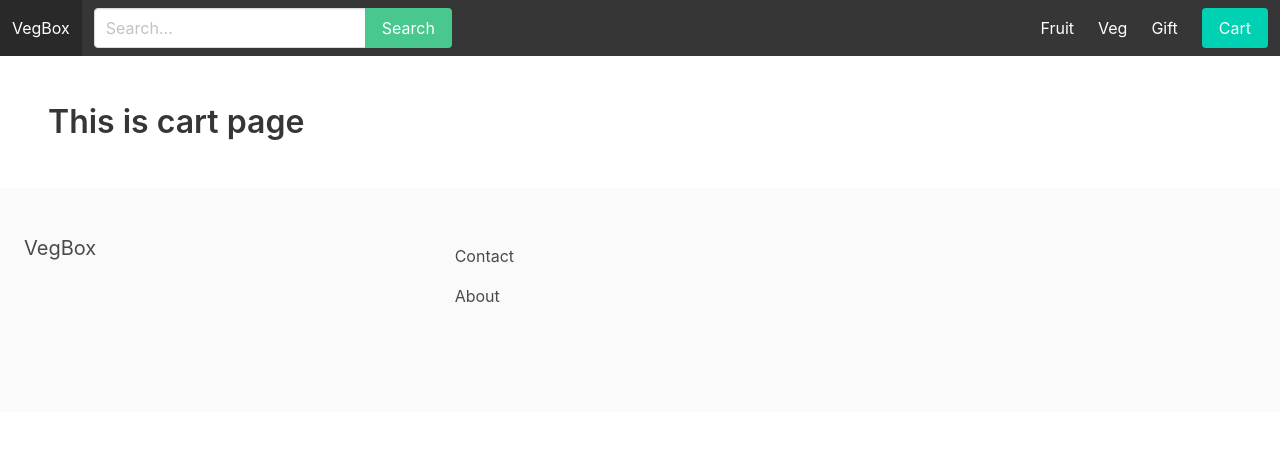
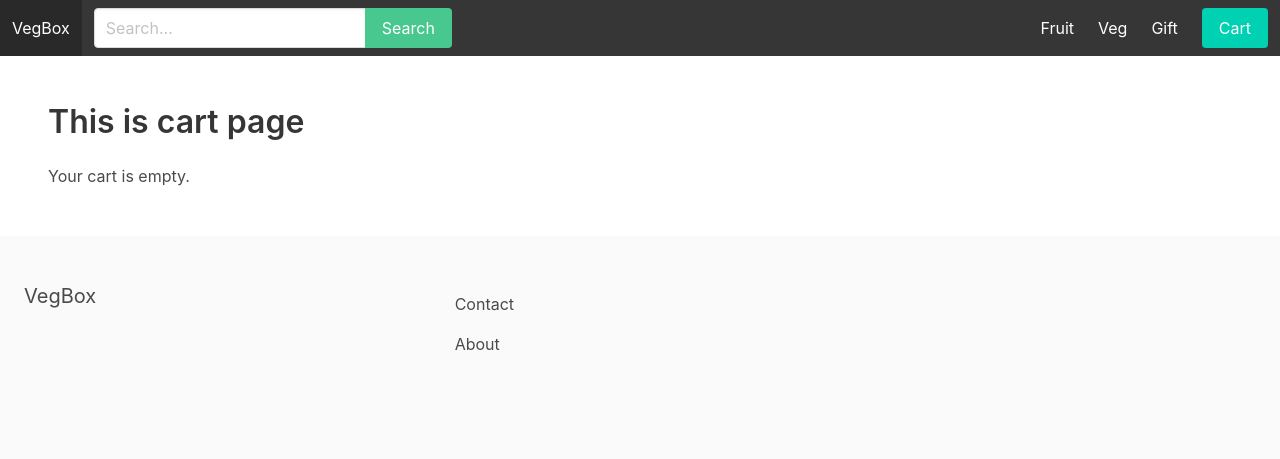
Before and after one commit to ArtusU/vegboxstore, a Django app: page /cart/ in a window 1280 px wide. Shown: the top 459 px of the page. Run offline with Django 4.2, Linux system fonts and the light colour scheme; data comes from the database, SQL or seed files in the repository; both versions use the stored data as it was after the commit; some libraries are stand-ins or nearby versions.

Commit message:
Add to cart Vue script Fixes #12

```diff
--- a/apps/cart/cart.py
+++ b/apps/cart/cart.py
@@ -1,3 +1,4 @@
+from itertools import product
 from django.conf import settings
 
 from apps.store.models import Product
@@ -10,6 +11,20 @@ class Cart(object):
         if not cart:
             cart = self.session[settings.CART_SESSION_ID] = {}
         self.cart = cart
+
+    def __iter__(self):
+        product_ids = self.cart.keys()
+        product_clean_ids = []
+        for p in product_ids:
+            product_clean_ids.append(p)
+            self.cart[str(p)]['product'] = Product.objects.get(pk=p)
+        for item in self.cart.values():
+            item['total_price'] = float(item['price']) * int(item['quantity'])
+
+            yield item
+
+    def __len__(self):
+        return sum(item['quantity'] for item in self.cart.values())
 
     def add(self, product, quantity=1, update_quantity=False):
         product_id = str(product.id)
--- a/apps/cart/templates/cart.html
+++ b/apps/cart/templates/cart.html
@@ -1,10 +1,16 @@
-{% extends 'base.html' %}
-
-{% block title %}Cart | {% endblock %}
+{% extends 'base.html' %} {% block title %}Cart | {% endblock %}
 
 {% block content %}
 
 <h1 class="title">This is cart page</h1>
-
+{% if cart %}
+    {% for item in cart %}
+        {% with product=item.product %}
+            <p>Product - {{product.title}}</p>
+        {% endwith %}
+    {% endfor %}
+{% else %}
+<p>Your cart is empty.</p>
+{% endif %}
 
 {% endblock content %}
--- a/apps/cart/views.py
+++ b/apps/cart/views.py
@@ -1,5 +1,7 @@
 from django.shortcuts import render
-
+from .cart import Cart
 
 def cart_detail(request):
-    return render(request, 'cart.html')
+    cart = Cart(request)
+    context = {'cart': cart}
+    return render(request, 'cart.html', context)
--- a/apps/store/api.py
+++ b/apps/store/api.py
@@ -17,8 +17,8 @@ def api_add_to_cart(request):
     product = get_object_or_404(Product, pk = product_id)
 
     if not update:
-        cart.add(product=product, quantity=quantity, quantity_update=False)
+        cart.add(product=product, quantity=quantity, update_quantity=False)
     else:
-        cart.add(product=product, quantity=quantity, quantity_update=True)
+        cart.add(product=product, quantity=quantity, update_quantity=True)
 
     return JsonResponse({'success': True})
```
Also changed, not shown: apps/store/templates/product_detail.html (+45 -7 lines), db.sqlite3.
